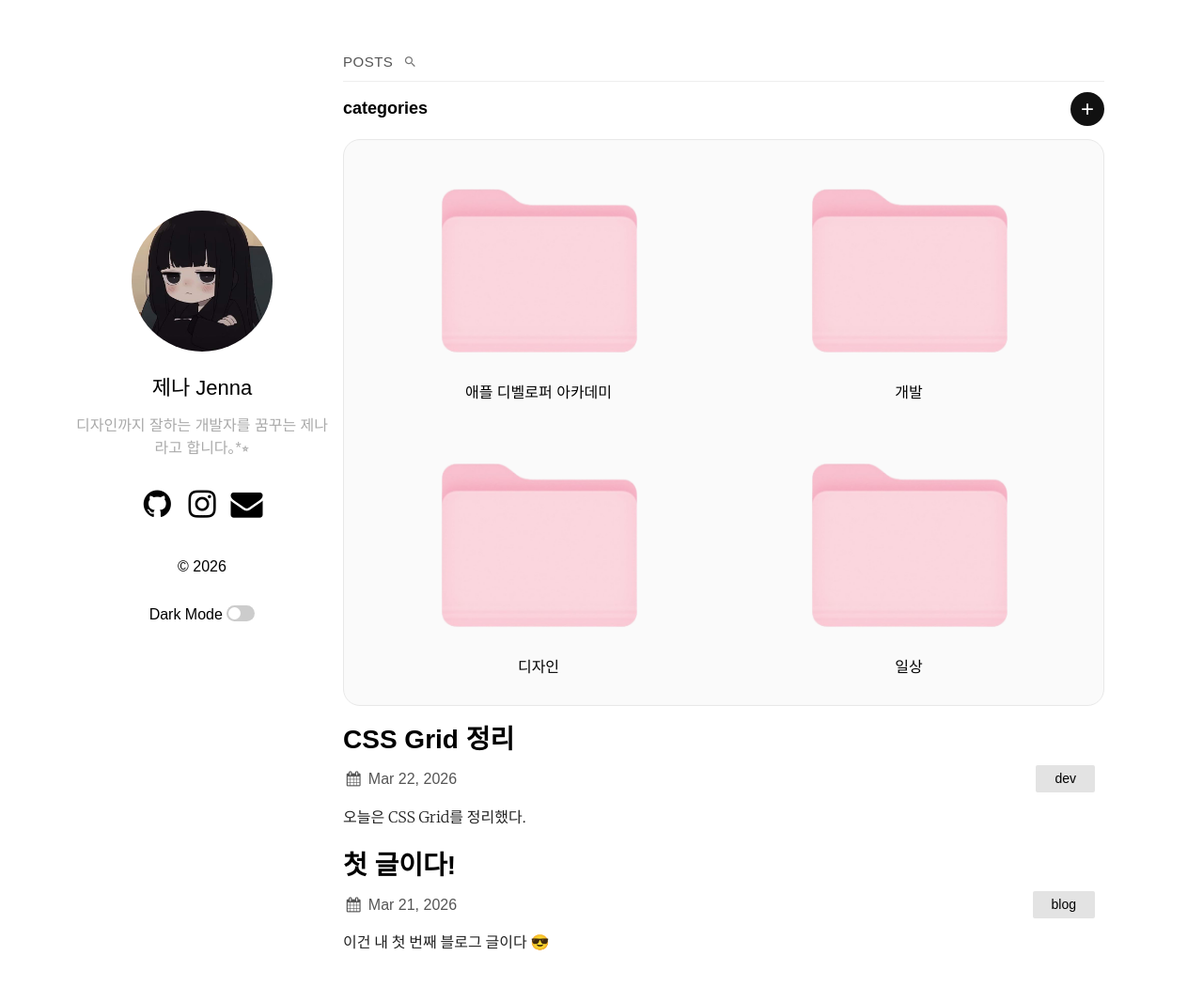
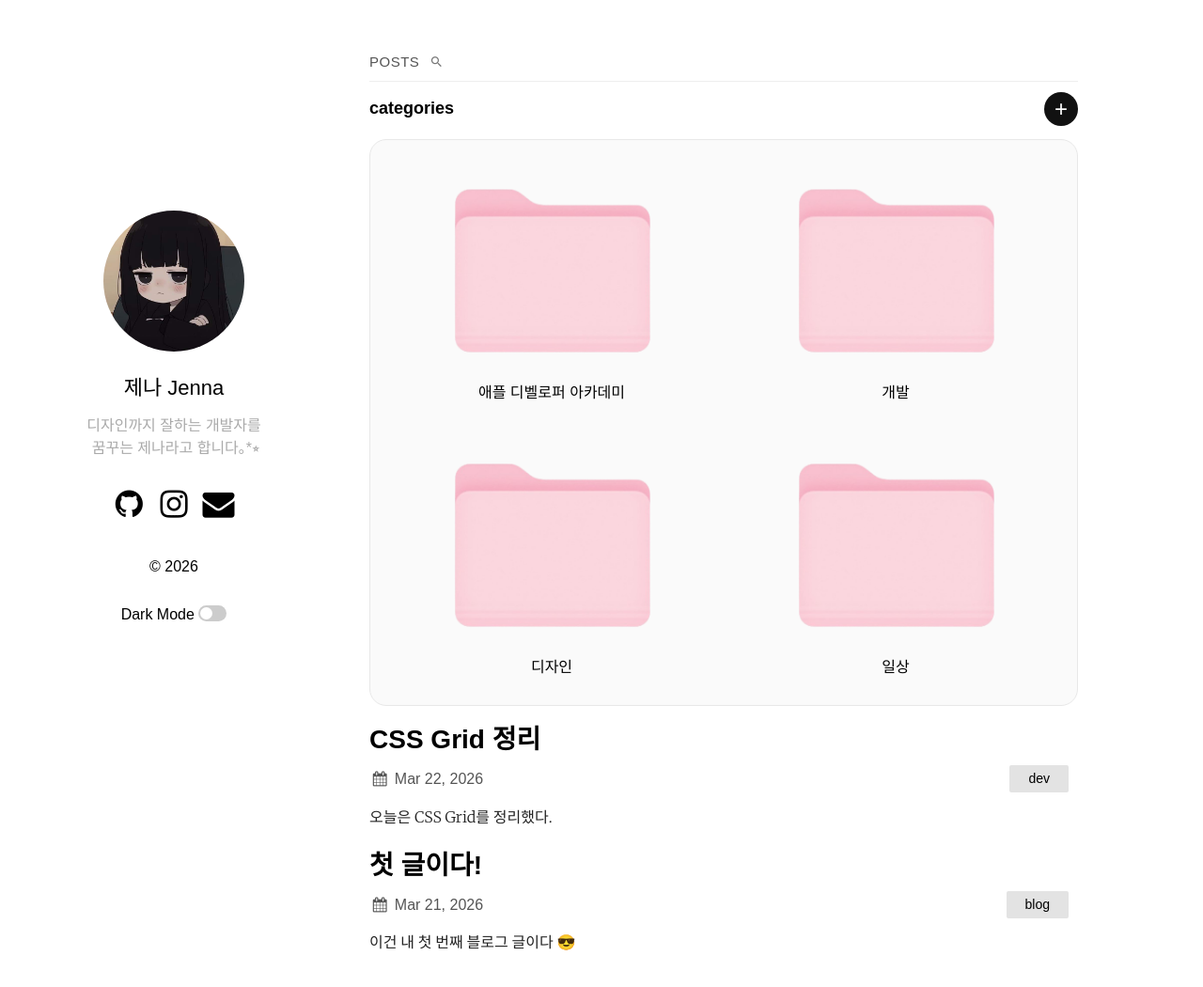
Before and after one commit to minddoi/minddoi.github.io, a Jekyll site: the page built from index.md, in a window 1280 px wide and 1063 px high. Shown: the top 1050 px of the window at 94% size. Built offline with Jekyll 4.4.1, drawn with Linux system fonts in a browser that asks for light colours; some web fonts are replaced; comment, search, counter and statistics services are not loaded; a style sheet for code colours, icons or effects is not loaded.

Commit message:
style: 폰트, 커서, 텍스트 선택 스타일 및 전반적인 UI 개선

```diff
--- a/_config.yml
+++ b/_config.yml
@@ -10,7 +10,7 @@ sass:
   sass_dir: _sass
 plainwhite:
   name: 제나 Jenna
-  tagline: 디자인까지 잘하는 개발자를 꿈꾸는 제나라고 합니다｡*⭒
+  tagline: 디자인까지 잘하는 개발자를<br> 꿈꾸는 제나라고 합니다｡*⭒
   date_format: "%b %-d, %Y"
   sitemap: true # set to true to generate sitemap.xml content
   search: true # set to true to enable searchbar
--- a/_sass/plain.scss
+++ b/_sass/plain.scss
@@ -68,11 +68,31 @@ main {
     margin: 0;
   }
 
+  // .content {
+  //   @media screen and (min-width: $mobileW + 1) {
+  //     max-width: calc(100% - #{$leftWidth});
+  //     margin-left: $leftWidth;
+  //     width: 100%;
+  //   }
   .content {
     @media screen and (min-width: $mobileW + 1) {
       max-width: calc(100% - #{$leftWidth});
       margin-left: $leftWidth;
       width: 100%;
+      padding-left: 28px;
+      padding-right: 28px;
+      box-sizing: border-box;
+    }
+
+    @media screen and (max-width: $mobileW) {
+      padding-left: 20px;
+      padding-right: 20px;
+      box-sizing: border-box;
+    }
+
+    @media screen and (max-width: $smallMobileW) {
+      padding-left: 16px;
+      padding-right: 16px;
     }
   }
   .about {
--- a/assets/css/style.scss
+++ b/assets/css/style.scss
@@ -4,8 +4,10 @@
 @import "plain";
 @import "category";
 
+
 body {
   font-family: 'ChosunGu', 'Pretendard', sans-serif;
+  // cursor: url('/assets/pink-cursor.png') 0 0, auto;
 }
 
 @font-face {
@@ -35,3 +37,13 @@ body {
   border-radius: 50%;
   object-fit: cover;
 }
+
+::selection {
+  background: #ffe6f0;
+  color: #222;
+}
+
+::-moz-selection {
+  background: #ffe6f0;
+  color: #222;
+}
```
